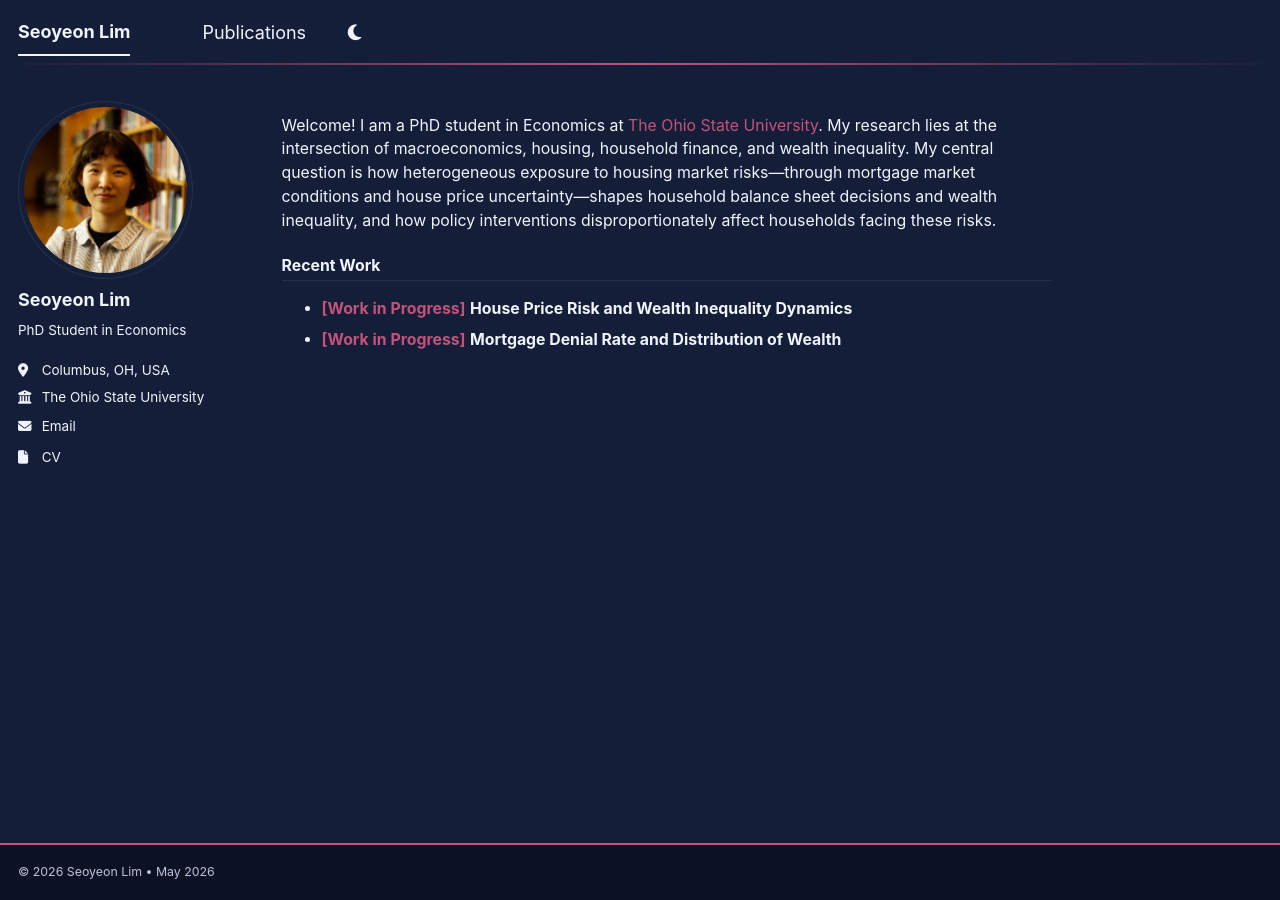
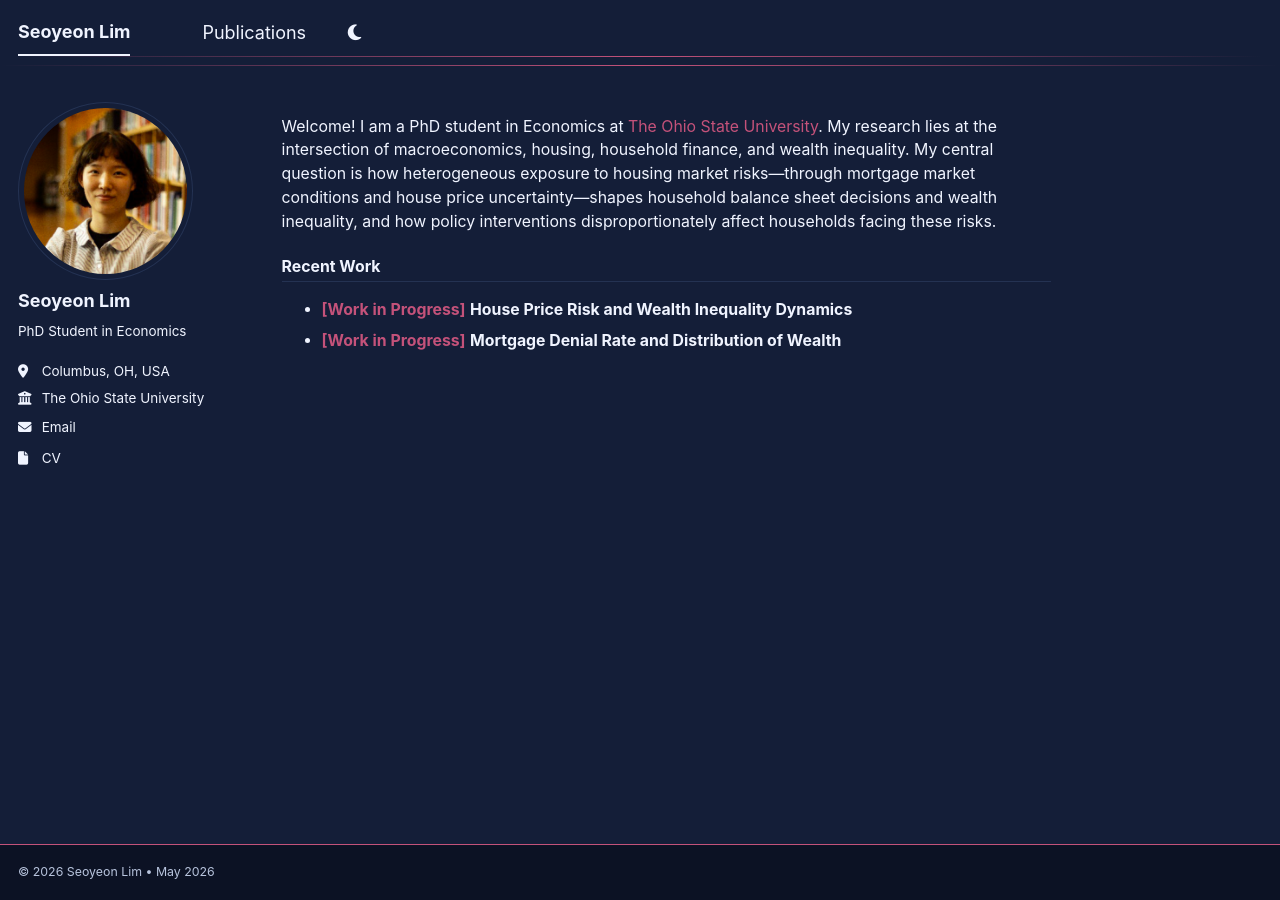
Before and after one commit to seoyeon-lim/academic.github.io, a Jekyll site: the page built from _pages/about.md, in a window 1280 px wide. Built offline with Jekyll 4.4.1, drawn with Linux system fonts in a browser that asks for light colours; a script bundle is joined from its source files by our own code; library files that are not in the unit come from our copies.

Commit message:
Reduce gradient lines to 1px, add gradient to Publications page masthead
Co-Authored-By: Claude Sonnet 4.6 <noreply@anthropic.com>

```diff
--- a/_includes/head/custom.html
+++ b/_includes/head/custom.html
@@ -25,11 +25,17 @@
   .masthead::after {
     content: '';
     display: block;
-    height: 2px !important;
+    height: 1px !important;
+    background: linear-gradient(to right, var(--global-bg-color), var(--global-base-color), var(--global-bg-color)) !important;
+  }
+  .masthead__inner-wrap::after {
+    content: '';
+    display: block;
+    height: 1px !important;
     background: linear-gradient(to right, var(--global-bg-color), var(--global-base-color), var(--global-bg-color)) !important;
   }
   .page__footer {
-    border-top: 2px solid var(--global-base-color);
+    border-top: 1px solid var(--global-base-color);
   }
 </style>
 
```
